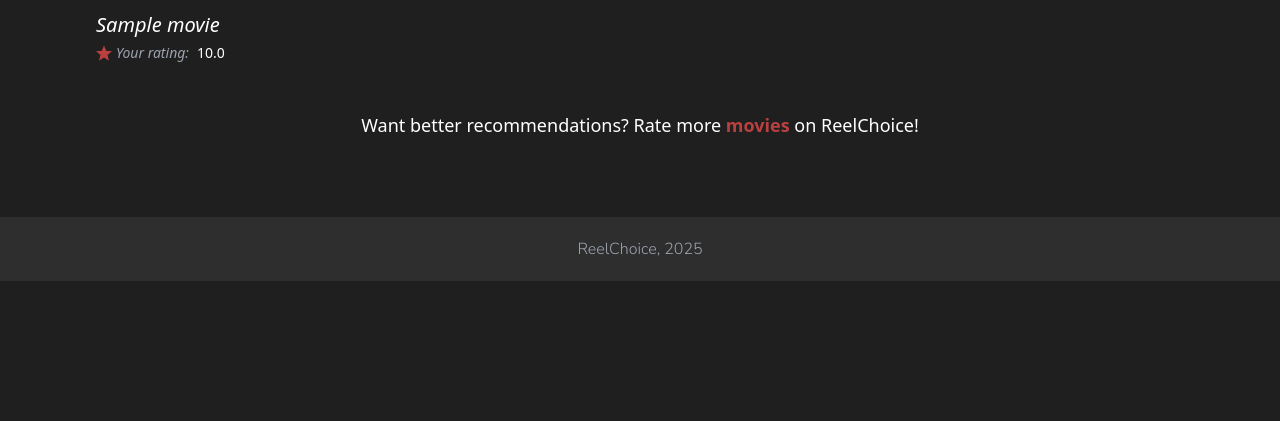
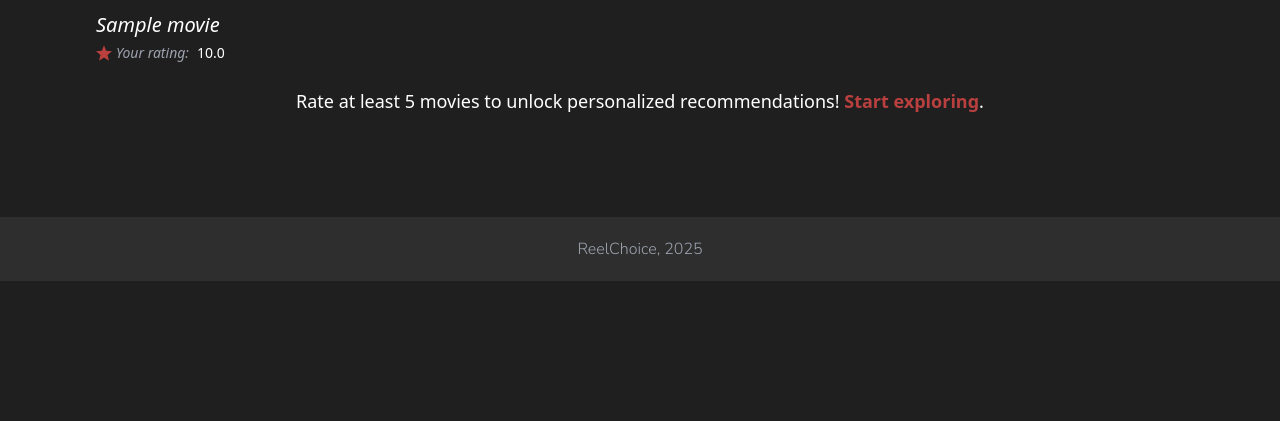
Before and after one commit to kkhrystynaa/ReelChoice, a Django app: page /ratings/ in a window 1280 px wide. Shown: the part 519-940 px from the top of the page. Run offline with Django 5.2, Linux system fonts and the light colour scheme; a user stored in the database is signed in; tables that the repository leaves empty hold one stand-in row (values such as "Sample post"); parts of the project's set-up code (start-up, migrations or seed data) failed here and were passed over; some libraries are stand-ins or nearby versions.

Commit message:
Various fixes, updates to recommendation hints

```diff
--- a/reelchoice_app/templates/ratings.html
+++ b/reelchoice_app/templates/ratings.html
@@ -3,7 +3,7 @@
 
 {% block content %}
   {% include "_header.html" %}
-  <main class="bg-[#201F1F] text-white px-6 md:px-12 pb-16 flex-grow">
+  <main class="bg-[#201F1F] text-white px-6 md:px-12 flex-grow">
     <div class="relative z-10 px-6 lg:px-12 py-8 max-w-[1300px] mx-auto w-full">
       <h2 class="text-[42px] font-semibold leading-snug text-white font-['Nunito_Sans'] mb-4 break-words">
         My ratings
@@ -11,7 +11,8 @@
     </div>
 
     {% if ratings %}
-      <ul class="grid gap-8 sm:grid-cols-2 md:grid-cols-3 lg:grid-cols-4 xl:grid-cols-5 px-6 lg:px-12 max-w-[1300px] mx-auto">
+      <ul
+        class="grid gap-8 sm:grid-cols-2 md:grid-cols-3 lg:grid-cols-4 xl:grid-cols-5 px-6 lg:px-12 max-w-[1300px] mx-auto">
         {% for r in ratings %}
           <li class="group cursor-pointer">
             <a href="{% url 'reelchoice_app:movie_detail' r.id %}">
@@ -35,7 +36,7 @@
                   {{ r.title }}
                 </h4>
                 <div class="flex items-center gap-1 text-sm mt-1">
-                  <img src="{% static 'images/rating.png' %}" alt="star" class="w-4 h-4" />
+                  <img src="{% static 'images/rating.png' %}" alt="star" class="w-4 h-4"/>
                   <p class="text-sm italic text-gray-400 m-0 mr-1">Your rating:</p>
                   <span class="font-light">{{ r.score|floatformat:1|default:"-" }}</span>
                 </div>
@@ -45,16 +46,25 @@
         {% endfor %}
       </ul>
 
-      <div class="text-center mt-12 text-white text-lg">
-        Want better recommendations? Rate more
-        <a href="{% url 'reelchoice_app:home' %}" class="font-semibold hover:underline text-[#BA4040]">movies</a>
-        on ReelChoice!
-      </div>
+      {% if ratings|length < 5 %}
+        <div class="text-center mt-6 text-white text-lg">
+          Rate at least 5 movies to unlock personalized recommendations!
+          <a href="{% url 'reelchoice_app:home' %}" class="font-semibold hover:underline text-[#BA4040]">Start
+            exploring</a>.
+        </div>
+      {% else %}
+        <div class="text-center mt-12 text-white text-lg">
+          Want better recommendations? Rate more
+          <a href="{% url 'reelchoice_app:home' %}" class="font-semibold hover:underline text-[#BA4040]">movies</a>
+          on ReelChoice!
+        </div>
+      {% endif %}
 
       {% if is_paginated %}
         <div class="mt-12 flex justify-center items-center space-x-1 text-sm text-white">
           {% if page_obj.has_previous %}
-            <a href="?page={{ page_obj.previous_page_number }}" class="px-2 py-1 rounded bg-[#424242] hover:bg-[#BA4040] transition">‹</a>
+            <a href="?page={{ page_obj.previous_page_number }}"
+               class="px-2 py-1 rounded bg-[#424242] hover:bg-[#BA4040] transition">‹</a>
           {% else %}
             <span class="px-2 py-1 rounded bg-[#424242] text-gray-400">‹</span>
           {% endif %}
@@ -65,14 +75,16 @@
                 {% if num == current %}
                   <span class="px-3 py-1 rounded bg-[#BA4040] text-white font-semibold">{{ num }}</span>
                 {% else %}
-                  <a href="?page={{ num }}" class="px-3 py-1 rounded bg-[#424242] hover:bg-[#BA4040] transition">{{ num }}</a>
+                  <a href="?page={{ num }}"
+                     class="px-3 py-1 rounded bg-[#424242] hover:bg-[#BA4040] transition">{{ num }}</a>
                 {% endif %}
               {% else %}
                 {% if num >= current|add:"-2" and num <= current|add:"2" %}
                   {% if num == current %}
                     <span class="px-3 py-1 rounded bg-[#BA4040] text-white font-semibold">{{ num }}</span>
                   {% else %}
-                    <a href="?page={{ num }}" class="px-3 py-1 rounded bg-[#424242] hover:bg-[#BA4040] transition">{{ num }}</a>
+                    <a href="?page={{ num }}"
+                       class="px-3 py-1 rounded bg-[#424242] hover:bg-[#BA4040] transition">{{ num }}</a>
                   {% endif %}
                 {% endif %}
               {% endif %}
@@ -87,7 +99,8 @@
           {% endwith %}
 
           {% if page_obj.has_next %}
-            <a href="?page={{ page_obj.next_page_number }}" class="px-2 py-1 rounded bg-[#424242] hover:bg-[#BA4040] transition">›</a>
+            <a href="?page={{ page_obj.next_page_number }}"
+               class="px-2 py-1 rounded bg-[#424242] hover:bg-[#BA4040] transition">›</a>
           {% else %}
             <span class="px-2 py-1 rounded bg-[#424242] text-gray-400">›</span>
           {% endif %}
@@ -98,8 +111,10 @@
       <p class="text-center text-gray-400 text-lg mt-12">You haven't rated any movies yet.</p>
       <div class="text-center mt-6 text-white text-lg">
         Rate at least 5 movies to unlock personalized recommendations!
-        <a href="{% url 'reelchoice_app:home' %}" class="font-semibold hover:underline text-[#BA4040]">Start exploring</a>.
+        <a href="{% url 'reelchoice_app:home' %}" class="font-semibold hover:underline text-[#BA4040]">Start
+          exploring</a>.
       </div>
+
     {% endif %}
   </main>
   {% include "_footer.html" %}
--- a/reelchoice_app/urls.py
+++ b/reelchoice_app/urls.py
@@ -11,7 +11,6 @@ urlpatterns = [
     path("accounts/", include("django.contrib.auth.urls")),
     path("search/", views.search_movies, name="search"),
     path('ratings/', views.ratings_view, name='ratings'),
-    path("movie/", views.movie_details_view, name="movie"),
     path("category/<str:title>/", views.category_view, name="category_view"),
     path("movie/<int:movie_id>/", views.movie_details_view, name="movie_detail")
 ]
--- a/reelchoice_app/views.py
+++ b/reelchoice_app/views.py
@@ -105,7 +105,7 @@ def ratings_view(request):
         for r in ratings_qs
     ]
 
-    paginator = Paginator(ratings, 5)
+    paginator = Paginator(ratings, 15)
     page_number = request.GET.get('page')
     page_obj = paginator.get_page(page_number)
 
```
Also changed, not shown: reelchoice_app/static/images/default_poster.jpg (added).
